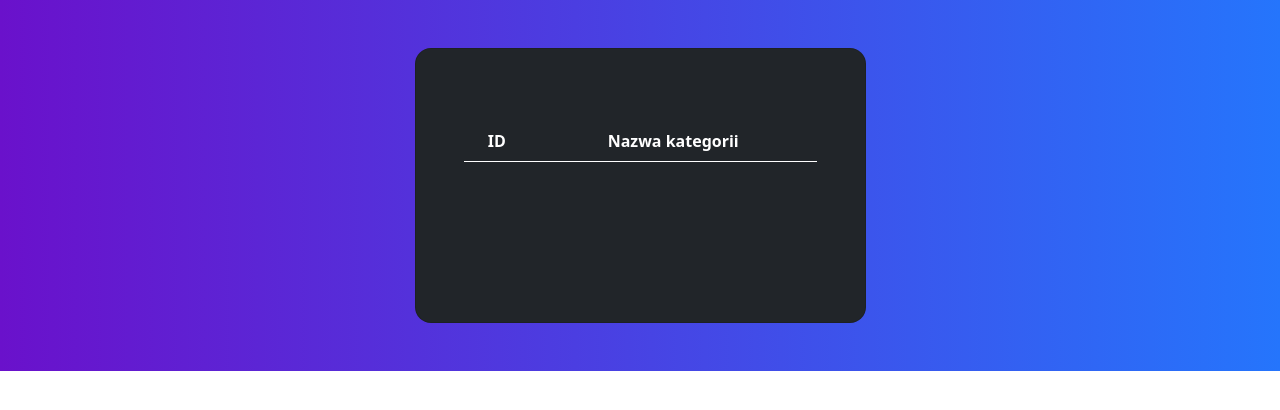
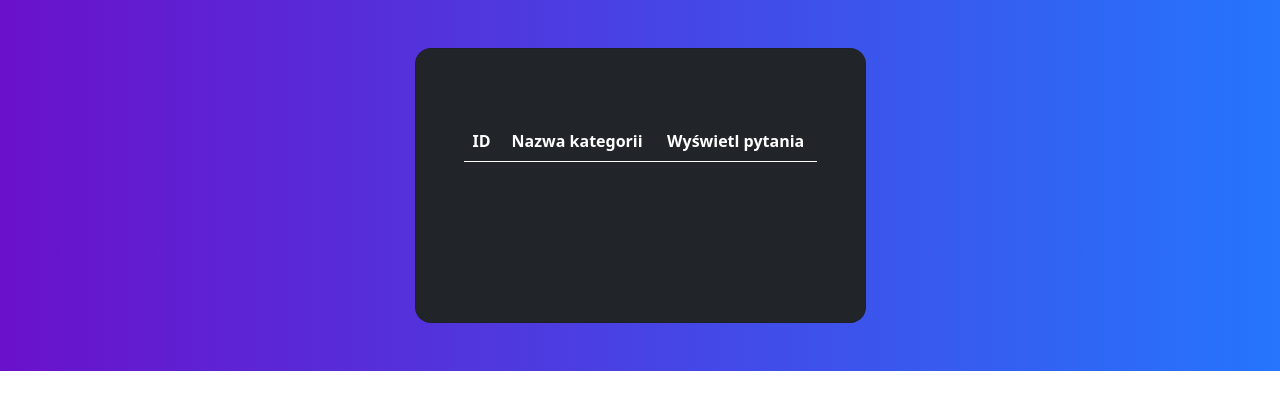
Before and after one commit to karolkisinski/database_website, a Flask app: page /categories in a window 1280 px wide. Shown: the top 410 px of the page. Run offline with Flask 2, Linux system fonts and the light colour scheme; the visitor is signed in with stand-in values (Sample User, id 1); data that the repository does not hold is empty; some libraries are stand-ins or nearby versions.

Commit message:
Added link to show_questions_by_category view

```diff
--- a/templates/categories.html
+++ b/templates/categories.html
@@ -6,6 +6,7 @@
         <tr>
           <th scope="col">ID</th>
           <th scope="col">Nazwa kategorii</th>
+          <th scope="col">Wyświetl pytania</th>
         </tr>
     </thead>
     <tbody>
@@ -13,6 +14,7 @@
         <tr>
           <th scope="row">{{ key }}</th>
           <td>{{ value }}</td>
+          <td><a href="/questions/{{ key }}"+{{ key }}>Pytania</a></td>
         </tr>
         {% endfor %}
     </tbody>
```
